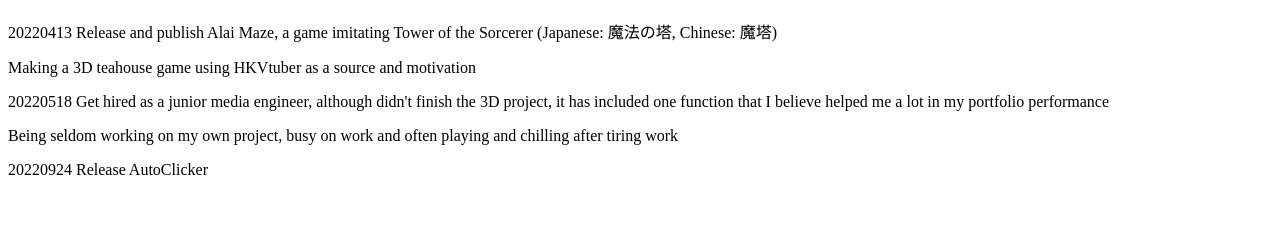
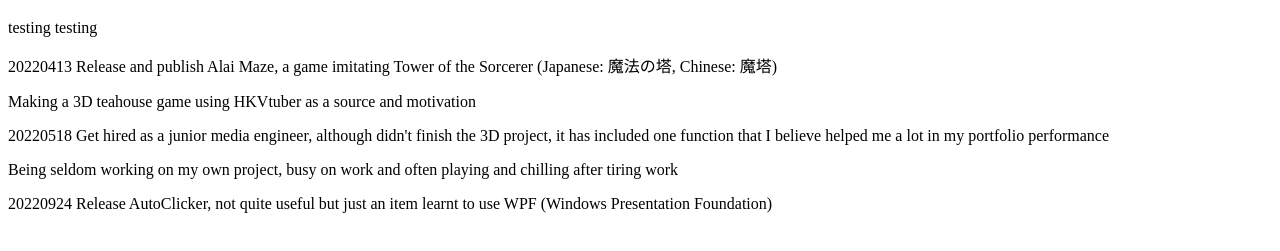
Before and after one commit to Shellcial/Shellcial.github.io, a plain HTML site: page docs/index.html in a window 1280 px wide. Shown: the part 159-410 px from the top of the page. Drawn offline with Linux system fonts and the light colour scheme.

Commit message:
Update index.html

```diff
--- a/docs/index.html
+++ b/docs/index.html
@@ -4,10 +4,11 @@
         <h1>Hello World</h1>
         <p>I am Kame.</p>
         <h1>Autobiography</h1>
+        <p>testing testing</p>
         <p>20220413 Release and publish Alai Maze, a game imitating Tower of the Sorcerer (Japanese: 魔法の塔, Chinese: 魔塔)</p>
         <p>Making a 3D teahouse game using HKVtuber as a source and motivation</p>
         <p>20220518 Get hired as a junior media engineer, although didn't finish the 3D project, it has included one function that I believe helped me a lot in my portfolio performance</p>
         Being seldom working on my own project, busy on work and often playing and chilling after tiring work
-        <p>20220924 Release AutoClicker</p>
+        <p>20220924 Release AutoClicker, not quite useful but just an item learnt to use WPF (Windows Presentation Foundation)</p>
     </body>
 </html>
```
